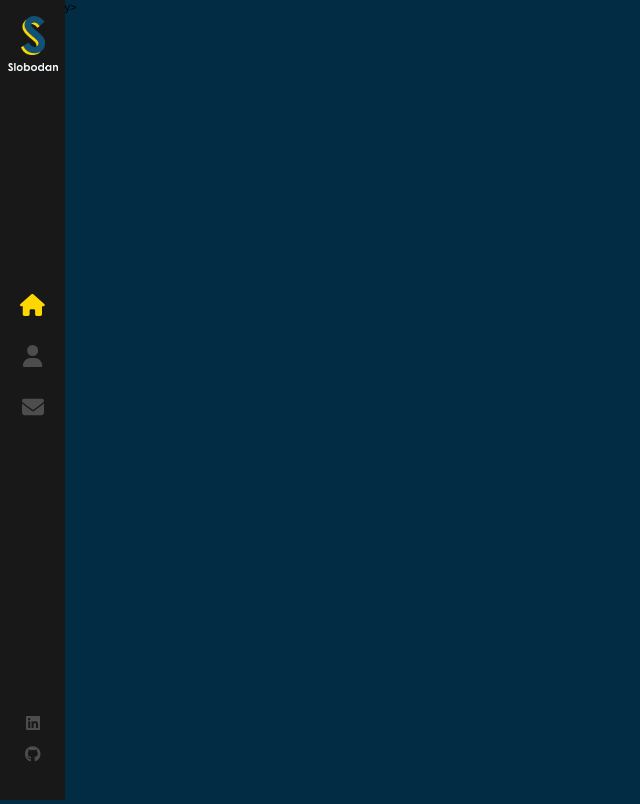
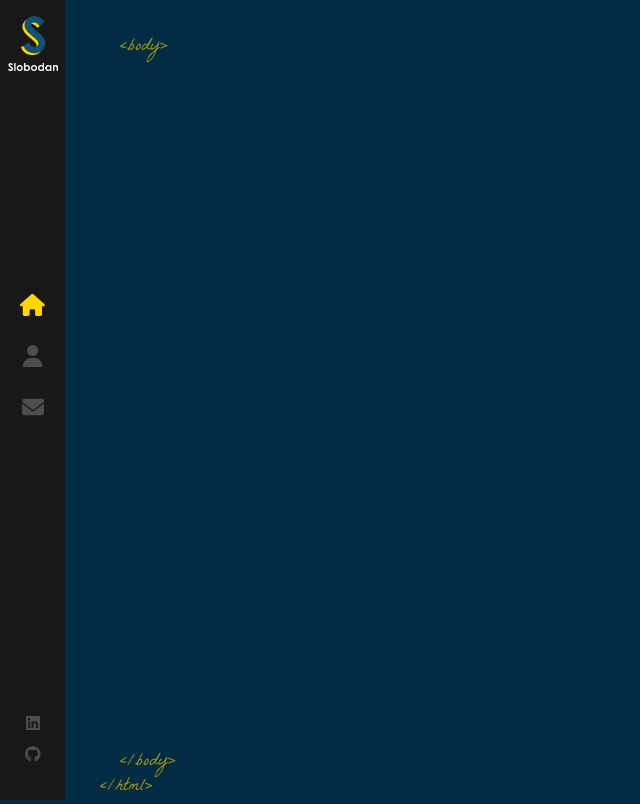
Before and after one commit to iancenry/portfolio1.0, a React (Vite) app: page / in a window 1280 px wide. Shown: the whole page, without its empty margins (0-640 px from the left). Built offline with nearby package versions, Linux system fonts and the light colour scheme.

Commit message:
style Layout

```diff
--- a/src/App.jsx
+++ b/src/App.jsx
@@ -14,3 +14,5 @@ function App() {
 }
 
 export default App
+
+// ☻
--- a/src/components/Layout/Layout.jsx
+++ b/src/components/Layout/Layout.jsx
@@ -12,7 +12,7 @@ const Layout = () => {
         <span className="page__tags page__bottom-tags">
           &lt;/body&gt;
           <br />
-          <span className="page__bottom-tag">&lt;/html&gt;</span>
+          <span className="page__bottom-tag-html">&lt;/html&gt;</span>
         </span>
       </div>
     </div>
@@ -20,4 +20,3 @@ const Layout = () => {
 }
 
 export default Layout
-// ☻
--- a/src/components/Layout/Layout.scss
+++ b/src/components/Layout/Layout.scss
@@ -0,0 +1,25 @@
+.page{
+    position: absolute;
+    width: 100%;
+    height: 100%;
+}
+
+.page__tags{
+    color: #ffd700;
+    opacity: 0.6;
+    position: absolute;
+    bottom: 0;
+    left: 120px;
+    font-size: 18px;
+    font-family: 'La Belle Aurore';
+}
+
+.page__top-tags{
+    bottom: auto;
+    top: 35px;
+}
+
+.page__bottom-tag-html{
+    margin-left: -20px;
+
+}
```
